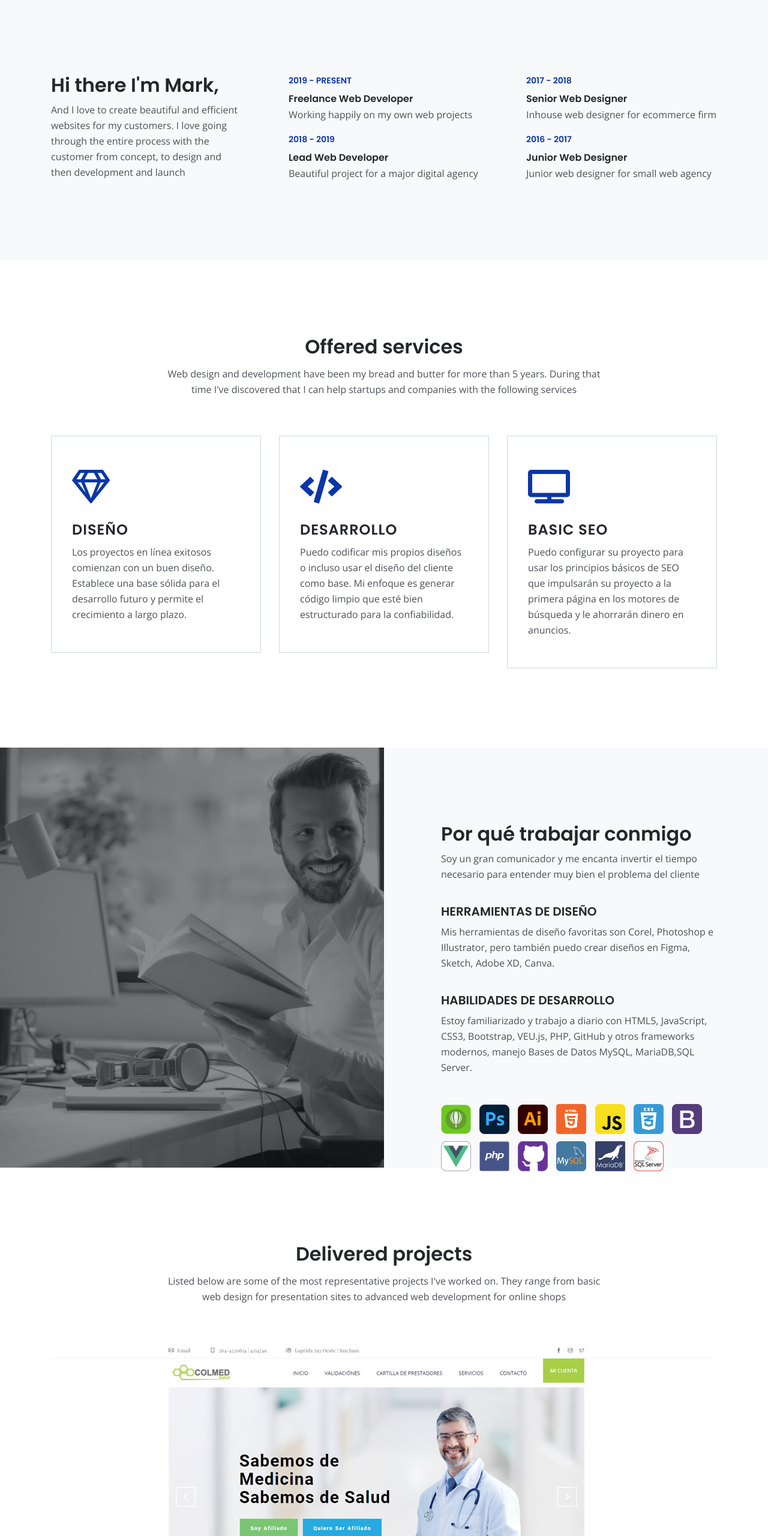
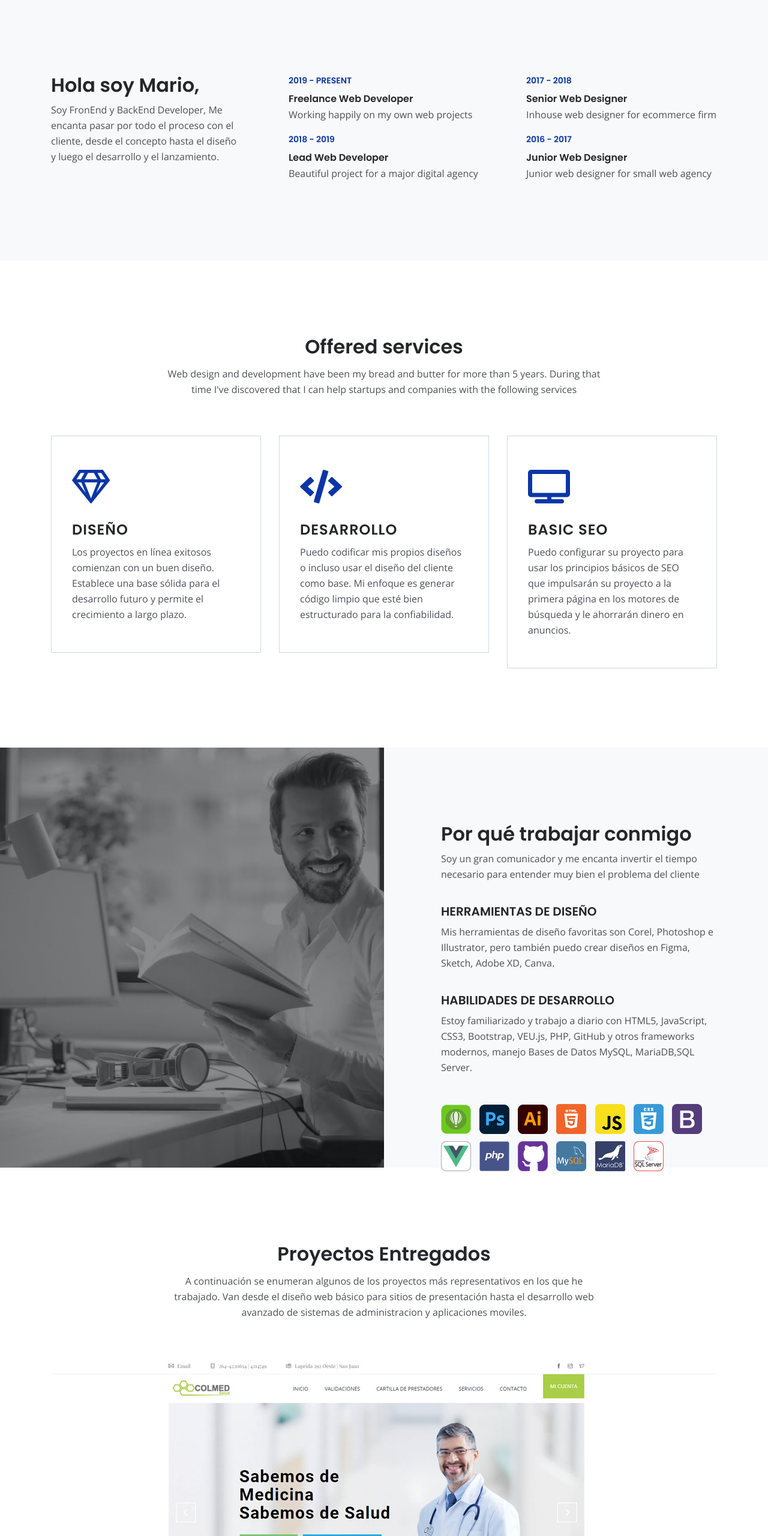
Before and after one commit to cesarmario/cesarmario, a plain HTML site: page docs/index.html in a window 1280 px wide. Shown: the part 960-3520 px from the top of the page at 60% size. Drawn offline with nearby package versions, Linux system fonts and the light colour scheme.

Commit message:
Actualizacion de datos

```diff
--- a/docs/index.html
+++ b/docs/index.html
@@ -114,8 +114,8 @@
             <div class="row">
                 <div class="col-lg-4">
                     <div class="text-container first">
-                        <h2>Hi there I'm Mark,</h2>
-                        <p>And I love to create beautiful and efficient websites for my customers. I love going through the entire process with the customer from concept, to design and then development and launch</p>
+                        <h2>Hola soy Mario,</h2>
+                        <p>Soy FronEnd y BackEnd Developer, Me encanta pasar por todo el proceso con el cliente, desde el concepto hasta el dise&ntilde;o y luego el desarrollo y el lanzamiento.</p>
                     </div> <!-- end of text-container -->
                 </div> <!-- end of col -->
                 <div class="col-lg-4">
@@ -232,8 +232,8 @@
         <div class="container">
             <div class="row">
                 <div class="col-lg-12">
-                    <h2 class="h2-heading">Delivered projects</h2>
-                    <p class="p-heading">Listed below are some of the most representative projects I've worked on. They range from basic web design for presentation sites to advanced web development for online shops</p>
+                    <h2 class="h2-heading">Proyectos Entregados</h2>
+                    <p class="p-heading">A continuación se enumeran algunos de los proyectos más representativos en los que he trabajado. Van desde el diseño web básico para sitios de presentación hasta el desarrollo web avanzado de sistemas de administracion y aplicaciones moviles.</p>
                 </div> <!-- end of col -->
             </div> <!-- end of row -->
             <div class="row">
@@ -260,7 +260,7 @@
                                 <img class="img-fluid" src="images/project-3.jpg" alt="alternative">
                             </a>
                         </div> <!-- end of image-container -->
-                        <p><strong>Para:</strong> AZAR Rock, <strong>Proyecto:</strong> sitio de la banda Argentina de Rock AZAR donde mustran todo se encuentra todo su material discogr&acute;fico y videos <a class="blue" href="http://azar.musica.ar/">detalles</a></p>
+                        <p><strong>Para:</strong> AZAR Rock, <strong>Proyecto:</strong> sitio de la banda Argentina de Rock AZAR donde mustran todo se encuentra todo su material discogr&aacute;fico y videos <a class="blue" href="http://azar.musica.ar/">detalles</a></p>
                     </div> <!-- end of text-container -->
                     <div class="text-container">
                         <div class="image-container">
```
